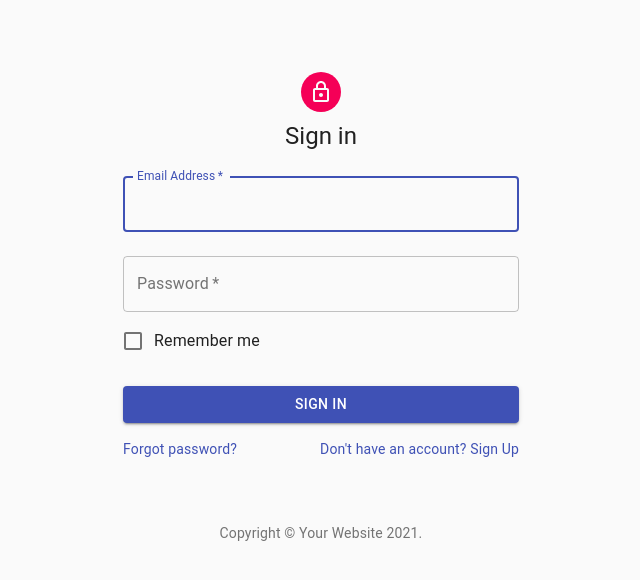
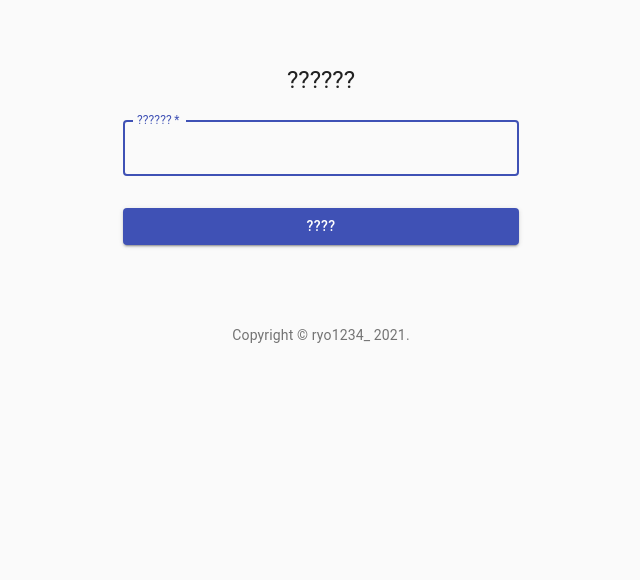
Before and after one commit to ryo-py/idobatakaigi-firebase-react, a React (Create React App) app: page / in a window 1280 px wide. Shown: the top 580 px of the page, without its empty margins (319-959 px from the left). Built offline with nearby package versions, Linux system fonts and the light colour scheme.

Commit message:
create setName

```diff
--- a/src/components/App.js
+++ b/src/components/App.js
@@ -1,10 +1,13 @@
-import React from "react";
+import React, { useState } from "react";
 import SignIn from "./Signin";
 
 export default () => {
+  const [name, setName] = useState("");
+  console.log(name);
+
   return (
     <div>
-      <SignIn />
+      <SignIn setName={setName} />
     </div>
   );
 };
--- a/src/components/Signin.js
+++ b/src/components/Signin.js
@@ -1,27 +1,22 @@
-import React from 'react';
-import Avatar from '@material-ui/core/Avatar';
-import Button from '@material-ui/core/Button';
-import CssBaseline from '@material-ui/core/CssBaseline';
-import TextField from '@material-ui/core/TextField';
-import FormControlLabel from '@material-ui/core/FormControlLabel';
-import Checkbox from '@material-ui/core/Checkbox';
-import Link from '@material-ui/core/Link';
-import Grid from '@material-ui/core/Grid';
-import Box from '@material-ui/core/Box';
-import LockOutlinedIcon from '@material-ui/icons/LockOutlined';
-import Typography from '@material-ui/core/Typography';
-import { makeStyles } from '@material-ui/core/styles';
-import Container from '@material-ui/core/Container';
+import React from "react";
+import Button from "@material-ui/core/Button";
+import CssBaseline from "@material-ui/core/CssBaseline";
+import TextField from "@material-ui/core/TextField";
+import Link from "@material-ui/core/Link";
+import Box from "@material-ui/core/Box";
+import Typography from "@material-ui/core/Typography";
+import { makeStyles } from "@material-ui/core/styles";
+import Container from "@material-ui/core/Container";
 
 function Copyright() {
   return (
     <Typography variant="body2" color="textSecondary" align="center">
-      {'Copyright © '}
-      <Link color="inherit" href="https://material-ui.com/">
-        Your Website
-      </Link>{' '}
+      {"Copyright © "}
+      <Link color="inherit" href="" target="_blank" rel="noopener">
+        ryo1234_
+      </Link>{" "}
       {new Date().getFullYear()}
-      {'.'}
+      {"."}
     </Typography>
   );
 }
@@ -29,16 +24,16 @@ function Copyright() {
 const useStyles = makeStyles((theme) => ({
   paper: {
     marginTop: theme.spacing(8),
-    display: 'flex',
-    flexDirection: 'column',
-    alignItems: 'center',
+    display: "flex",
+    flexDirection: "column",
+    alignItems: "center",
   },
   avatar: {
     margin: theme.spacing(1),
     backgroundColor: theme.palette.secondary.main,
   },
   form: {
-    width: '100%', // Fix IE 11 issue.
+    width: "100%", // Fix IE 11 issue.
     marginTop: theme.spacing(1),
   },
   submit: {
@@ -46,18 +41,15 @@ const useStyles = makeStyles((theme) => ({
   },
 }));
 
-export default function SignIn() {
+export default function SignIn({ setName }) {
   const classes = useStyles();
 
   return (
     <Container component="main" maxWidth="xs">
       <CssBaseline />
       <div className={classes.paper}>
-        <Avatar className={classes.avatar}>
-          <LockOutlinedIcon />
-        </Avatar>
         <Typography component="h1" variant="h5">
-          Sign in
+          ??????
         </Typography>
         <form className={classes.form} noValidate>
           <TextField
@@ -65,26 +57,10 @@ export default function SignIn() {
             margin="normal"
             required
             fullWidth
-            id="email"
-            label="Email Address"
+            id="name"
+            label="??????"
             name="email"
-            autoComplete="email"
             autoFocus
-          />
-          <TextField
-            variant="outlined"
-            margin="normal"
-            required
-            fullWidth
-            name="password"
-            label="Password"
-            type="password"
-            id="password"
-            autoComplete="current-password"
-          />
-          <FormControlLabel
-            control={<Checkbox value="remember" color="primary" />}
-            label="Remember me"
           />
           <Button
             type="submit"
@@ -93,20 +69,8 @@ export default function SignIn() {
             color="primary"
             className={classes.submit}
           >
-            Sign In
+            ????
           </Button>
-          <Grid container>
-            <Grid item xs>
-              <Link href="#" variant="body2">
-                Forgot password?
-              </Link>
-            </Grid>
-            <Grid item>
-              <Link href="#" variant="body2">
-                {"Don't have an account? Sign Up"}
-              </Link>
-            </Grid>
-          </Grid>
         </form>
       </div>
       <Box mt={8}>
```
